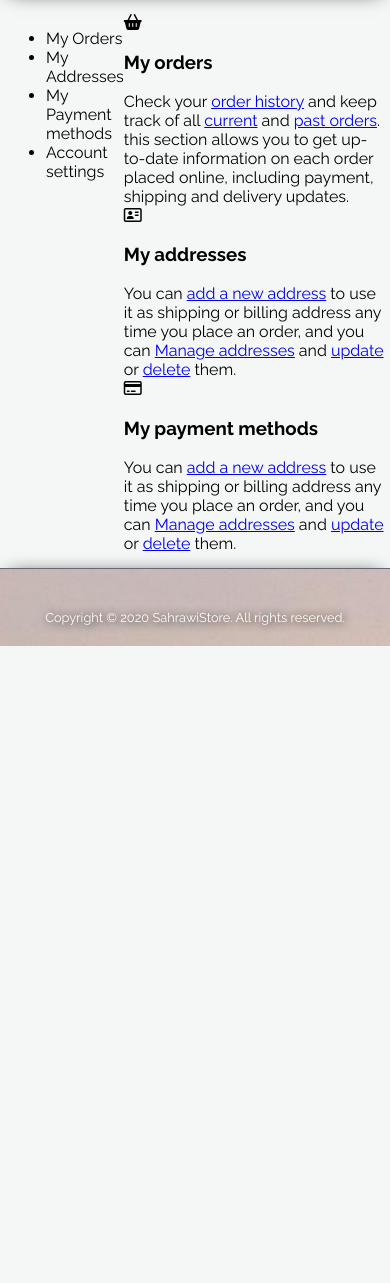
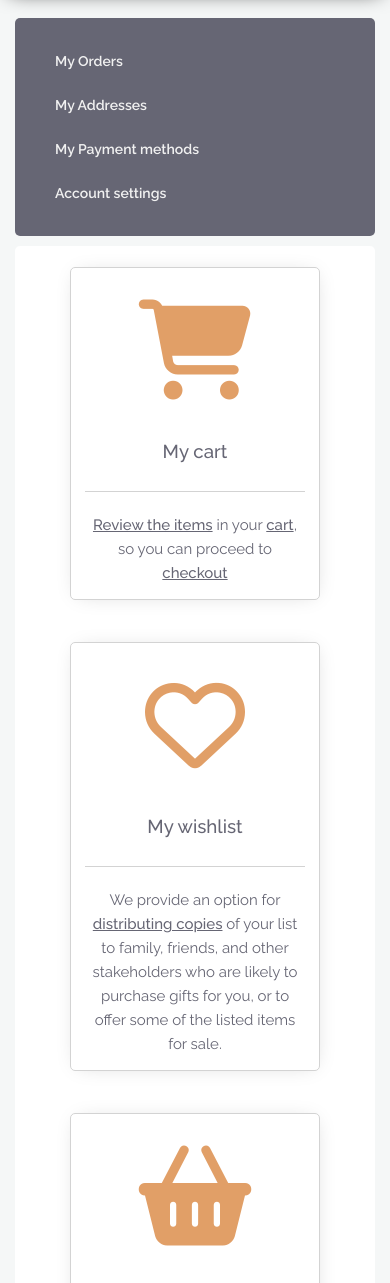
Before and after one commit to gherais/SaharawiStore, a plain HTML site: page account.html in a window 390 px wide. Shown: the part 307-1590 px from the top of the page. Before the commit the page ends 953 px from the top, so only its background shows below. Drawn offline with Linux system fonts and the light colour scheme.

Commit message:
account sidemenu toggle

```diff
--- a/account.html
+++ b/account.html
@@ -8,8 +8,8 @@
     <link href="./css/reusables.css" rel="stylesheet" />
     <link href="./css/header.css" rel="stylesheet" />
     <link href="./css/account/style.css" rel="stylesheet" />
-    <link rel="stylesheet" href="./css//account/dash-menu.css" />
-    <link rel="stylesheet" href="./css//account/home-content.css" />
+    <link rel="stylesheet" href="./css/account/dash-menu.css" />
+    <link rel="stylesheet" href="./css/account/home-content.css" />
     <link href="./css/footer.css" rel="stylesheet" />
     <link href="https://fonts.googleapis.com/css2?family=Raleway:ital,wght@0,100;0,200;0,300;0,400;0,500;0,600;0,700;0,800;0,900;1,100;1,200;1,300;1,400;1,500;1,600;1,700;1,800;1,900&display=swap" rel="stylesheet">
     <meta name="viewport" content="width=device-width, initial-scale=1">
@@ -47,7 +47,7 @@
     </header>
     <!--**********************************************************************************************************/-->
     <div class="container my-grid">
-        <section class="dash-menu">
+        <section class="dash-menu flex-item">
             <ul class="menu-links">
                 <li class="menu-link">My Orders</li>
                 <li class="menu-link">My Addresses</li>
@@ -55,8 +55,28 @@
                 <li class="menu-link">Account settings</li>
             </ul>
         </section>
-        <section class="home-content">
+        <section class="home-content flex-item">
             <section class="icons-present-container">
+               <article class="icon-present" onmouseenter="articleMouseEntered(this)" onmouseleave="articleMouseLeft(this)">
+                    <div class="link-header">
+                        <i class="fa fa-shopping-cart" aria-hidden="true"></i>
+                        <h3>My cart</h3>
+                    </div>
+                    <div class="link-body">
+                        <div class="desc-holder"><a href="#">Review the items</a> in your <a href="#">cart</a>, so you can proceed to <a href="#">checkout</a>
+                        </div>
+                    </div>
+                </article>
+                <article class="icon-present" onmouseenter="articleMouseEntered(this)" onmouseleave="articleMouseLeft(this)">
+                    <div class="link-header">
+                        <i class="fa fa-heart-o" aria-hidden="true"></i>
+                        <h3>My wishlist</h3>
+                    </div>
+                    <div class="link-body">
+                        <div class="desc-holder">We provide an option for <a href="#">distributing copies</a> of your list to family, friends, and other stakeholders who are likely to purchase gifts for you, or to offer some of the listed items for sale.
+                        </div>
+                    </div>
+                </article>
                 <article class="icon-present" onmouseenter="articleMouseEntered(this)" onmouseleave="articleMouseLeft(this)">
                     <div class="link-header">
                         <i class="fa  fa-shopping-basket" aria-hidden="true"></i>
@@ -64,6 +84,7 @@
                     </div>
                     <div class="link-body">
                         <div class="desc-holder">Check your <a href="#">order history</a> and keep track of all <a href="#">current</a> and <a href="#">past orders</a>. this section allows you to get up-to-date information on each order placed online, including payment, shipping and delivery updates.
+                        </div>
                     </div>
                 </article>
                 <article class="icon-present" onmouseenter="articleMouseEntered(this)" onmouseleave="articleMouseLeft(this)">
@@ -72,7 +93,8 @@
                         <h3>My addresses</h3>
                     </div>
                     <div class="link-body">
-                        <div class="desc-holder">You can <a href="#">add a new address</a> to use it as shipping or billing address any time you place an order, and you can <a href="#">Manage addresses</a> and <a href="#">update</a> or <a href="#">delete</a> them.</div>
+                        <div class="desc-holder">You can <a href="#">add a new address</a> to use it as shipping or billing address any time you place an order, and you can <a href="#">Manage addresses</a> and <a href="#">update</a> or <a href="#">delete</a> them.
+                        </div>
                     </div>
                 </article>
                 <article class="icon-present" onmouseenter="articleMouseEntered(this)" onmouseleave="articleMouseLeft(this)">
@@ -81,9 +103,21 @@
                         <h3>My payment methods</h3>
                     </div>
                     <div class="link-body">
-                        <div class="desc-holder">You can <a href="#">add a new address</a> to use it as shipping or billing address any time you place an order, and you can <a href="#">Manage addresses</a> and <a href="#">update</a> or <a href="#">delete</a> them.</div>
+                        <div class="desc-holder">You can <a href="#">add</a>,  <a href="#">update</a> or <a href="#">delete</a>  your payment information (credit or debit card, bank information, or paypal account.)
+                        </div>
                     </div>
                 </article>
+                <article class="icon-present" onmouseenter="articleMouseEntered(this)" onmouseleave="articleMouseLeft(this)">
+                    <div class="link-header">
+                        <i class="fa  fa-cog" aria-hidden="true"></i>
+                        <h3>Settings</h3>
+                    </div>
+                    <div class="link-body">
+                        <div class="desc-holder">Change your personal information: <a href="#">password</a> or <a href="#">username</a>, <a href="#">email</a>, <a href="#">full name</a>
+                        </div>
+                    </div>
+                </article>
+
             </section>
         </section>
     </div>
--- a/css/account/dash-menu.css
+++ b/css/account/dash-menu.css
@@ -1,8 +1,3 @@
-.dash-menu {
-    width: 290px;
-    height: auto;
-    border-radius: 5px;
-}
 
 .menu-links{
     border-radius: 5px;
@@ -29,3 +24,7 @@
     background:#E19F67;
     color:white;
 }
+
+.inblock {
+   display: inline-block;
+}
--- a/css/account/home-content.css
+++ b/css/account/home-content.css
@@ -6,29 +6,32 @@
 }
 
 .icons-present-container {
-    display:flex;
+    display: flex;
     flex-direction: row;
     justify-content: space-around;
+    flex-wrap: wrap;
 }
 
 .icon-present {
-    position:relative;
-    width:250px;
+    position: relative;
+    width: 250px;
+    flex-basis: 250px;
     display: flex;
     flex-direction: column;
     justify-content: center;
     align-items: center;
     text-align: center;
-    border:1px solid lightgrey;
+    border: 1px solid lightgrey;
     border-radius: 5px;
     padding: 14px;
-    margin:21px 0;
+    margin: 21px 0;
     transition-property: box-shadow;
     transition-duration: 200ms;
+    box-shadow: 1px 1px 20px -7px lightgrey;
 }
 
 .icon-present.active {
-    box-shadow: 1px 1px 10px -4px black;
+    box-shadow: 1px 1px 10px -4px grey;
 }
 
 .link-header {
@@ -46,7 +49,7 @@
     cursor: pointer;
 }
 
-.link-body{
+.link-body {
     display: flex;
     flex-direction: column;
     justify-content: flex-start;
@@ -58,27 +61,44 @@
 
 .link-body .desc-holder {
     line-height: 1.6;
-    color:#666674;
+    color: #666674;
+    font-size: 15px;
 }
 
 .link-body .desc-holder a {
-    color:#666674;
+    color: #666674;
     font-weight: 500;
 }
 
 .icon-present .link-header i {
-    font-size: 100px;;
+    font-size: 100px;
     color: #E19F67;
+    -webkit-text-stroke: 1px transparent;
+}
+
+.icon-present .link-header i.active {
+    -webkit-text-stroke: 1px lightgrey;
 }
 
 .icon-present .link-header h3 {
     color: #666674;
     font-weight: 500;
-    margin:5px 0;
+    margin: 5px 0;
     cursor: pointer;
-    transition:color 200ms;
+    text-shadow: 1px 1px 8px transparent;
+    transition: color text-shadow 200ms;
 }
 
 .icon-present .link-header h3:hover {
-    color:#1A73E8;
+    color: #363644;
 }
+
+.icon-present .link-header h3.active {
+    color: #666674;
+}
+
+@media(max-width: 800px) {
+    .home-content {
+        margin:5px 0;
+    }
+}
--- a/css/account/style.css
+++ b/css/account/style.css
@@ -6,7 +6,7 @@ body {
     font-family: "Raleway", arial;
     margin: 0;
     background: #F5F7F7;
-    --main-color: #E19F67;//#1A73E8//#E8F0FE//#666674
+    --main-color: #E19F67; //#1A73E8//#E8F0FE//#666674
 }
 
 .container {
@@ -16,26 +16,54 @@ body {
     margin: 15px auto;
 }
 
+.dash-menu {
+    width: 290px;
+    height: auto;
+    border-radius: 5px;
+}
+
 .my-grid {
-    display:flex;
+    display: flex;
 }
 
 @media(max-width: 1199px) and (min-width: 992px) {
     .container {
         width: 970px;
     }
+
+    .dash-menu {
+        width: 310px;
+    }
 }
 
-@media(max-width: 991px) and (min-width:768px) {
+@media(max-width: 991px) and (min-width:801px) {
     .container {
         width: 750px;
     }
+
+    .my-grid {
+        display: flex;
+        flex-direction: column;
+    }
+
+    .flex-item {
+        width: 100%;
+    }
 }
 
-@media(max-width: 767px) and (min-width: 375px) {
+@media(max-width: 800px) and (min-width: 375px) {
     .container {
         width: auto;
-        padding: 0 6px;
+    }
+
+    .my-grid {
+        display: flex;
+        flex-direction: column;
+    }
+
+    .flex-item {
+        width: 100%;
+        margin: 5px 0;
     }
 }
 
@@ -44,4 +72,14 @@ body {
         width: auto;
         padding: 0;
     }
+
+    .my-grid {
+        display: flex;
+        flex-direction: column;
+    }
+
+    .flex-item {
+        width: 100%;
+        margin: 5px 0;
+    }
 }
--- a/scripts/account-home-content.js
+++ b/scripts/account-home-content.js
@@ -3,10 +3,12 @@ var articlesHeadersListElements = document.querySelectorAll(".link-header");
 
 function articleMouseEntered(target) {
     target.classList.add("active");
-    console.log(target.parentNode.classList)
+    target.querySelector("i").classList.add("active");
+    target.querySelector("h3").classList.add("active");
 }
 
 function articleMouseLeft(target) {
     target.classList.remove("active");
-    console.log(target.parentNode.classList)
+    target.querySelector("i").classList.remove("active");
+    target.querySelector("h3").classList.remove("active");
 }
```
